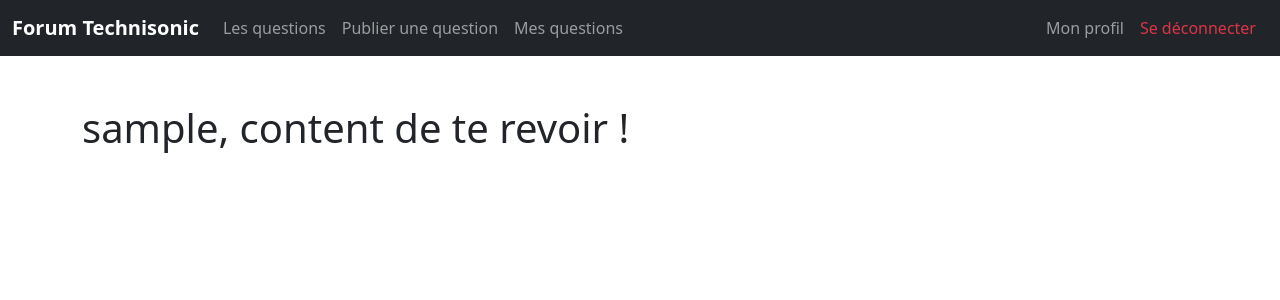
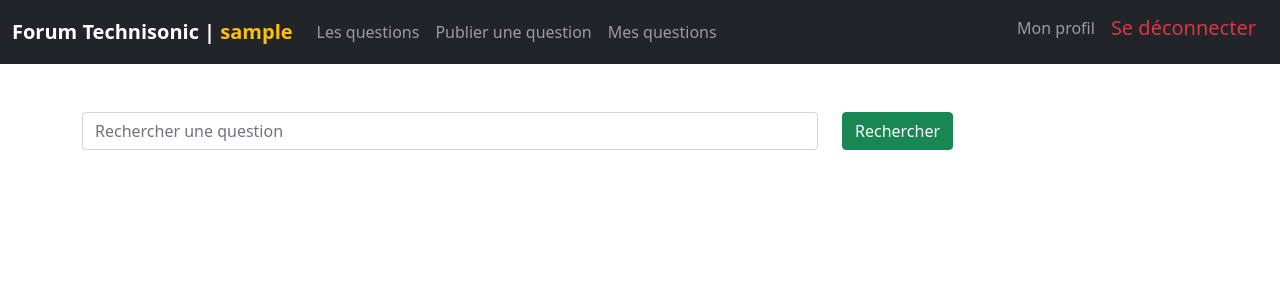
Before and after one commit to Papoel/Forum, a PHP site: page / in a window 1280 px wide. Shown: the top 300 px of the page. Run offline with PHP 8.4, Linux system fonts and the light colour scheme; the visitor is signed in with stand-in values (Sample User, id 1); data that the repository does not hold is empty.

Commit message:
add serach function

```diff
--- /dev/null
+++ b/controller/questions/showAllQuestionController.php
@@ -0,0 +1,22 @@
+<?php
+
+require('controller/database.php');
+
+// Récupérer les questions par défaut sans recherche
+$getAllQuestions = $db -> query(
+   'SELECT id, id_author, title, description, pseudo_author, date_publication
+   FROM questions ORDER BY ID DESCLIMIT 0, 5'
+);
+
+// Vérifier si une rechereche et demandé par l'utilsateur
+if(isset($_GET['search']) && !empty($_GET['search'])) {
+
+// La recherche
+   $userSearch = $_GET['search'];
+
+// Récupérer toutes les questions qui correspondent à la recherche (en fonction du titre)
+   $getAllQuestions = $db -> query(
+      'SELECT id, id_author, title, description, pseudo_author, date_publication
+      FROM questions WHERE title LIKE "%'.$userSearch.'%" ORDER BY id DESC');
+
+}
--- a/includes/navbar.php
+++ b/includes/navbar.php
@@ -1,6 +1,16 @@
 <nav class="navbar navbar-expand-lg navbar-dark bg-dark">
    <div class="container-fluid">
-      <b><a class="navbar-brand" href="#">Forum Technisonic</a></b>
+      <b>
+         <a class="navbar-brand" href="#">
+            <?php
+            if (isset($_SESSION['auth'])) {
+            ?>
+               Forum Technisonic | <span class="text-warning"><?= $_SESSION['pseudo'] ?></span>
+            <?php
+            }
+            ?>
+         </a>
+      </b>
       <button class="navbar-toggler" type="button" data-bs-toggle="collapse" data-bs-target="#navbarSupportedContent" aria-controls="navbarSupportedContent" aria-expanded="false" aria-label="Toggle navigation">
          <span class="navbar-toggler-icon"></span>
       </button>
@@ -16,6 +26,7 @@
                <a class="nav-link" href="my-questions.php">Mes questions</a>
             </li>
          </ul>
+
          <?php
          if (isset($_SESSION['auth'])) {
          ?>
@@ -26,14 +37,12 @@
                </li>
                <!--  <ul class="navbar-nav ms-auto me-1"> -->
                <li class="nav-item">
-                  <a class="nav-link text-danger" href="controller/users/logoutController.php">Se déconnecter</a>
+                  <a class="nav-link text-danger h5" href="controller/users/logoutController.php">Se déconnecter</a>
                </li>
             </ul>
          <?php
          }
          ?>
-
-
       </div>
    </div>
 </nav>
--- a/index.php
+++ b/index.php
@@ -1,15 +1,6 @@
 <?php
-require 'controller/users/securityController.php';
-
-// var_dump($_SESSION['id'], $_SESSION['pseudo']);
-
-/*
-   $_SESSION['auth']      = true;
-   $_SESSION['id']        = $users_infos['id'];
-   $_SESSION['lastname']  = $users_infos['lastname'];
-   $_SESSION['firstname'] = $users_infos['firstname'];
-   $_SESSION['pseudo']    = $users_infos['pseudo'];
-*/
+session_start();
+require('controller/questions/showAllQuestionController.php');
 ?>
 
 <!DOCTYPE html>
@@ -20,11 +11,18 @@ require 'controller/users/securityController.php';
    <?php include 'includes/navbar.php'; ?>
    <br><br>
 
-<div class="container">
-   <h1>
-      <?= $_SESSION['pseudo'] ?>, content de te revoir !
-   </h1>
-</div>
+   <div class="container">
+      <form method="GET">
+         <div class="form-group row">
+            <div class="col-8">
+               <input placeholder="Rechercher une question" type="search" name="search" class="form-control">
+            </div>
+            <div class="col-4">
+               <button type="submit" class="btn btn-success">Rechercher</button>
+            </div>
+         </div>
+      </form>
+   </div>
 
 </body>
 
```
Also changed, not shown: controller/questions/deleteQuestionController.php (+6 -1 lines).
